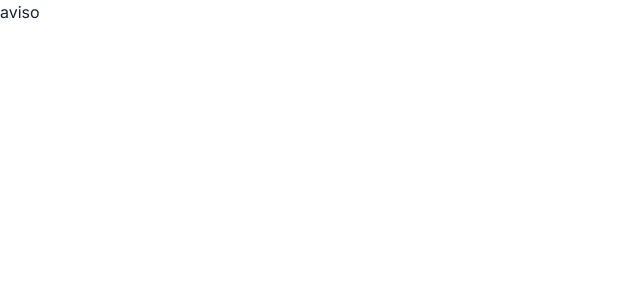
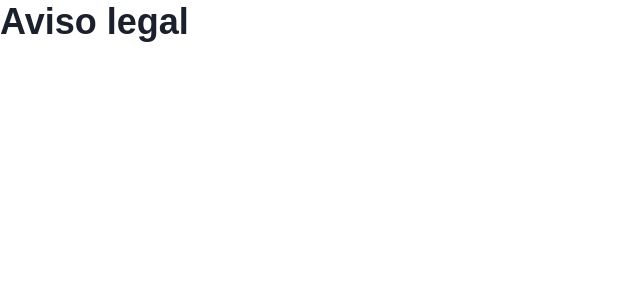
Before and after one commit to Juan-Script/web-topleague, a Next.js app: page /aviso-legal in a window 1280 px wide. Shown: the top 300 px of the page, without its empty margins (0-640 px from the left). Built offline with nearby package versions, Linux system fonts and the light colour scheme.

Commit message:
changed git

```diff
--- a/src/app/aviso-legal/page.tsx
+++ b/src/app/aviso-legal/page.tsx
@@ -1,7 +1,12 @@
+import { Heading } from '@chakra-ui/react'
 import React from 'react'
 
 export default function page() {
   return (
-    <div>aviso</div>
+    <div>
+      <Heading as="h1" size="xl" mb={4}>
+        Aviso legal
+      </Heading>
+    </div>
   )
 }
```
